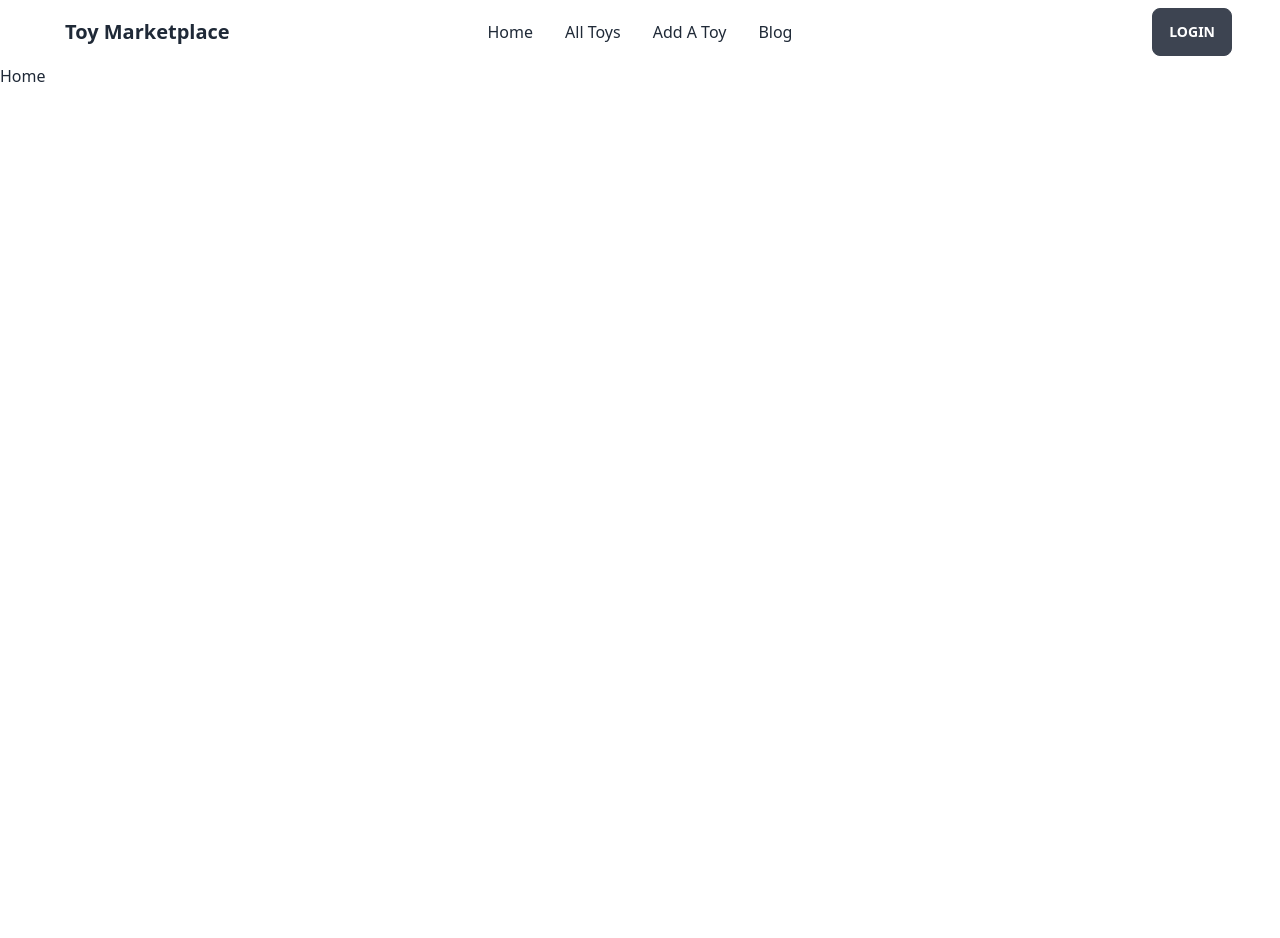
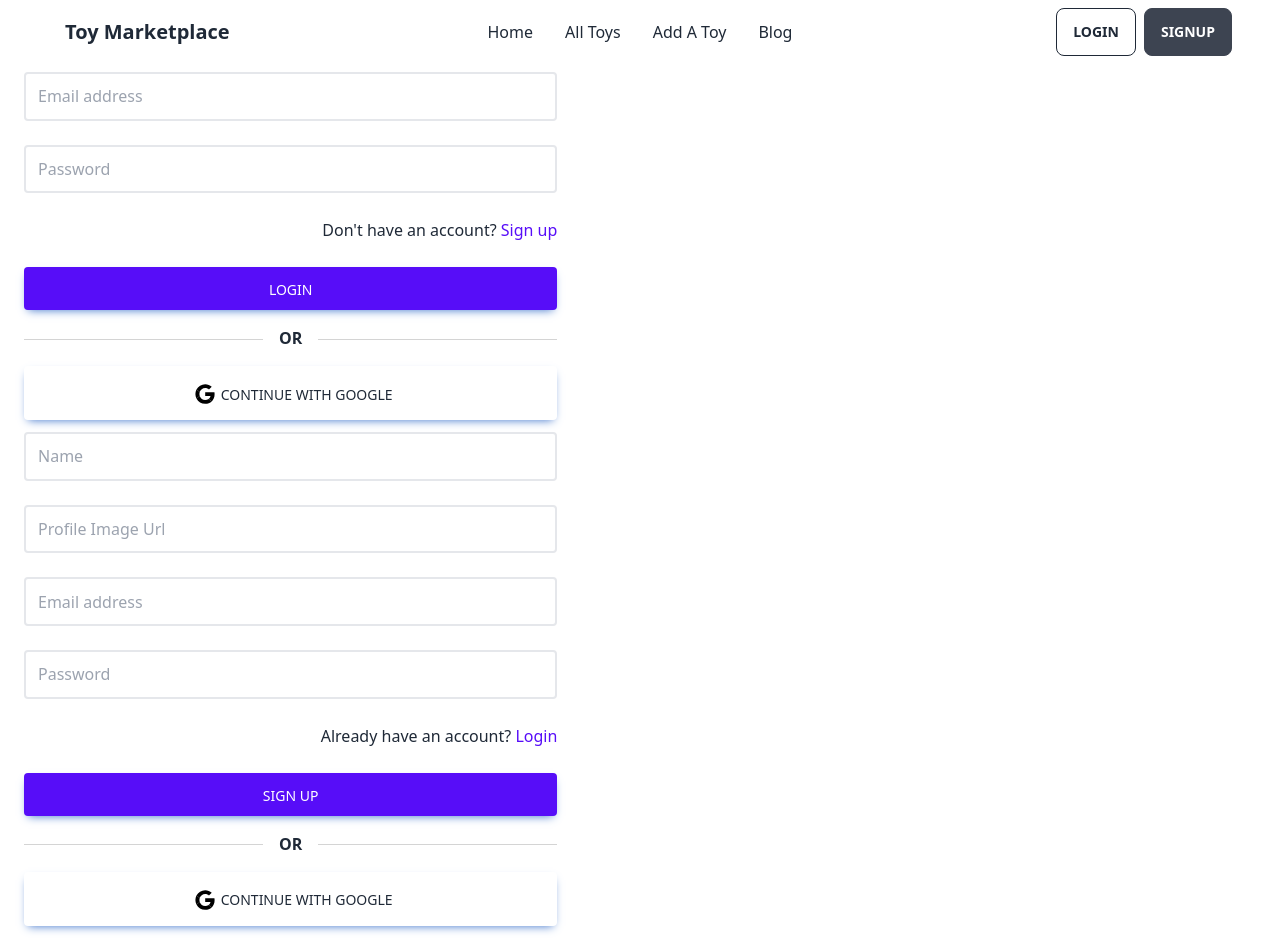
Before and after one commit to atol2/toy-client-site, a React (Vite) app: page / in a window 1280 px wide. Before the commit the page ends 800 px from the top, so only its background shows below. Built offline with nearby package versions, Linux system fonts and the light colour scheme; no server answers.

Commit message:
loguser-add

```diff
--- a/src/components/Navbar/index.jsx
+++ b/src/components/Navbar/index.jsx
@@ -1,3 +1,4 @@
+import { NavLink } from "react-router-dom";
 import { Link } from "react-router-dom";
 const Navbar = () => {
   return (
@@ -59,7 +60,12 @@ const Navbar = () => {
         </ul>
       </div>
       <div className="navbar-end">
-        <a className="btn btn-md">Login</a>
+        <NavLink className="btn btn-outline btn-md mr-2" to="/login">
+          Login
+        </NavLink>
+        <NavLink className="btn btn-md" to="/signup">
+          SignUp
+        </NavLink>
       </div>
     </div>
   );
--- a/src/components/RootRouter/index.jsx
+++ b/src/components/RootRouter/index.jsx
@@ -10,6 +10,8 @@ import {
   import Layout from "../Layout";
   import NotFoundPage from "../../pages/404";
   import BlogDetails from "../../pages/BlogDetails";
+  import Login from "../../pages/Login";
+  import SignUp from "../../pages/SignUp";
 
   const router = createBrowserRouter(
     createRoutesFromElements(
@@ -20,6 +22,8 @@ import {
           <Route path="/blog/:slug" element={<BlogDetails />} />
           <Route path="/add-toy" element={<AddToy />} />
           <Route path="/toys" element={<AllToys />} />
+          <Route path="/login" element={<Login />} />
+          <Route path="/signup" element={<SignUp />} />
         </Route>
         <Route path="*" element={<NotFoundPage />} />
       </Route>
--- a/src/pages/Home.jsx
+++ b/src/pages/Home.jsx
@@ -1,7 +1,11 @@
+import LoginForm from "../components/Auth/LoginForm";
+import SignUp from "../components/Auth/SignUpForm";
+
 const Home = () => {
     return (
       <div>
-        <h1>Home</h1>
+        <LoginForm />
+        <SignUp />
       </div>
     );
   };
--- a/src/utils/generateSlugFromTitle.jsx
+++ b/src/utils/generateSlugFromTitle.jsx
@@ -1,3 +1,3 @@
 export const generateSlugFromTitle = (title) => {
-    return title.toLowerCase().split(" ").join("-");
-  };
+  return title.toLowerCase().split(" ").join("-");
+};
```
